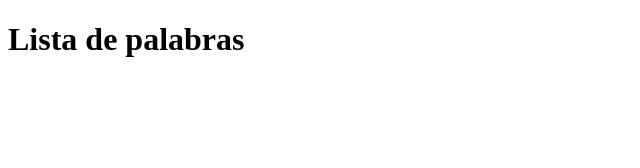
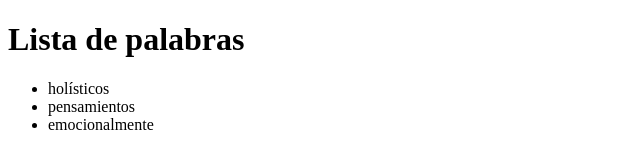
Before and after one commit to eduardojesus12/live-coding-1, a plain HTML site: page index.html in a window 1280 px wide. Shown: the whole page, without its empty margins (0-640 px from the left). Drawn offline with Linux system fonts and the light colour scheme.

Commit message:
Se realizó el ejercicio de live coding

```diff
--- a/app.js
+++ b/app.js
@@ -1 +1,22 @@
 // Escribe tu código aquí.
+const miArreglo = ['holísticos', 'pensamientos', 'masaje', 'linfático', 'sistema', 'emocionalmente'];
+const resultado = bigWords('terapeuta', miArreglo);
+console.log(resultado);
+
+function bigWords(string, stringArray) {
+    return stringArray.filter(palabra => palabra.length > string.length);
+}
+
+function printArray(stringArray) {
+    let listaContainer = document.getElementById("listaContainer");
+    // Limpiar <ul>
+    listaContainer.innerHTML = "";
+    // Crear un elemento <li> por cada palabra del array y agregarlo a <ul>
+    stringArray.forEach(palabra => {
+      let listItem = document.createElement("li");
+      listItem.textContent = palabra;
+      listaContainer.appendChild(listItem);
+
+    });
+  }
+ printArray(resultado);
--- a/index.html
+++ b/index.html
@@ -8,8 +8,9 @@
 </head>
 <body>
     <h1>Lista de palabras</h1>
-    <ul>
+    <ul id="listaContainer">
         <!-- imprime los elementos de la lista  -->
     </ul>
+    <script src= "app.js"></script>
 </body>
 </html>
```
